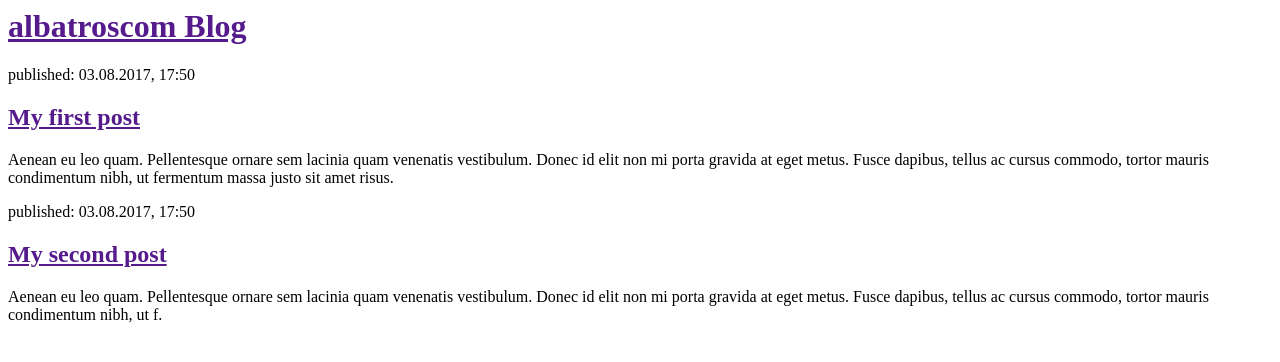
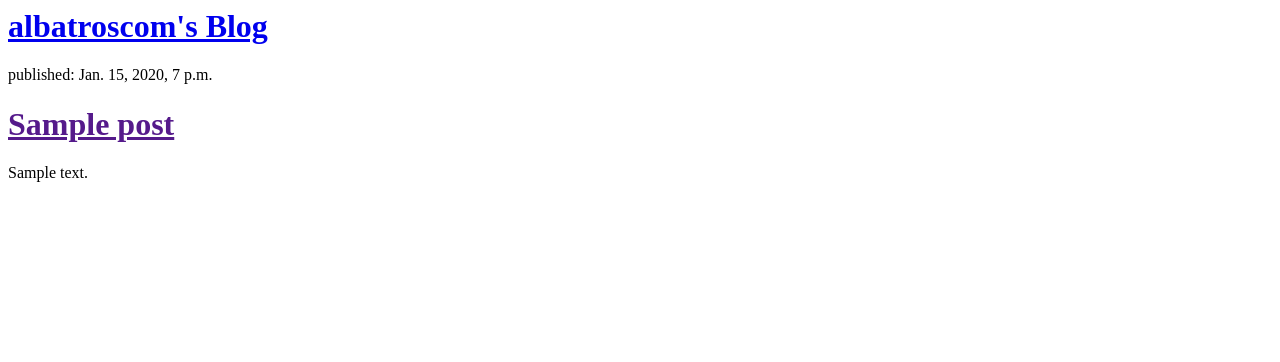
Before and after one commit to albatroscom/django_first_app, a Django app: template blog/templates/blog/post_list.html in a window 1280 px wide. Shown: the top 362 px of the page. Run offline with Django 3.2, Linux system fonts and the light colour scheme; the template is opened without the code that fills it: values that come from a table or form of the project are taken from there, others are empty; tables that the repository leaves empty hold one stand-in row (values such as "Sample post").

Commit message:
html templates add 2017-08-07

```diff
--- a/blog/templates/blog/post_list.html
+++ b/blog/templates/blog/post_list.html
@@ -4,19 +4,16 @@
     </head>
     <body>
         <div>
-            <h1><a href="">albatroscom Blog</a></h1>
+            <h1><a href="/">albatroscom's Blog</a></h1>
         </div>
 
+        {% for post in posts %}
         <div>
-            <p>published: 03.08.2017, 17:50</p>
-            <h2><a href="">My first post</a></h2>
-            <p>Aenean eu leo quam. Pellentesque ornare sem lacinia quam venenatis vestibulum. Donec id elit non mi porta gravida at eget metus. Fusce dapibus, tellus ac cursus commodo, tortor mauris condimentum nibh, ut fermentum massa justo sit amet risus.</p>
+            <p>published: {{ post.published_date }}</p>
+            <h1><a href="">{{ post.title }}</a></h1>
+            <p>{{ post.text | linebreaksbr }}</p>
         </div>
+        {% endfor %}
 
-        <div>
-            <p>published: 03.08.2017, 17:50</p>
-            <h2><a href="">My second post</a></h2>
-            <p>Aenean eu leo quam. Pellentesque ornare sem lacinia quam venenatis vestibulum. Donec id elit non mi porta gravida at eget metus. Fusce dapibus, tellus ac cursus commodo, tortor mauris condimentum nibh, ut f.</p>
-        </div>
     </body>
 </html>
```
Also changed, not shown: blog/views.py (+6 -3 lines).
